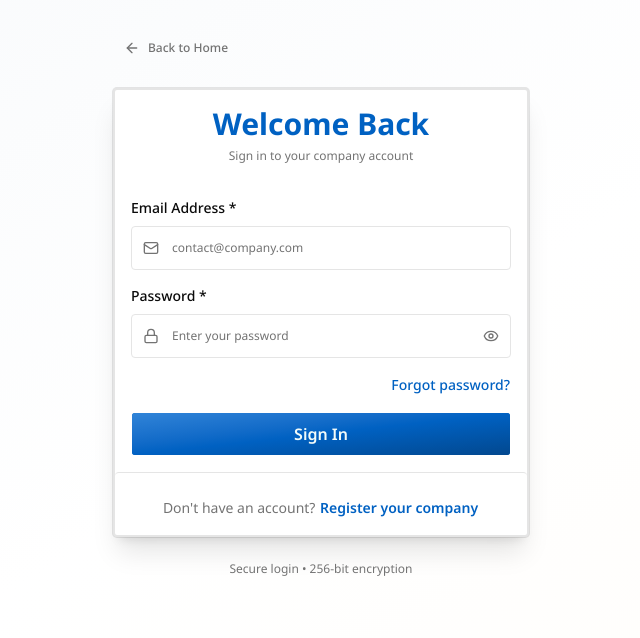
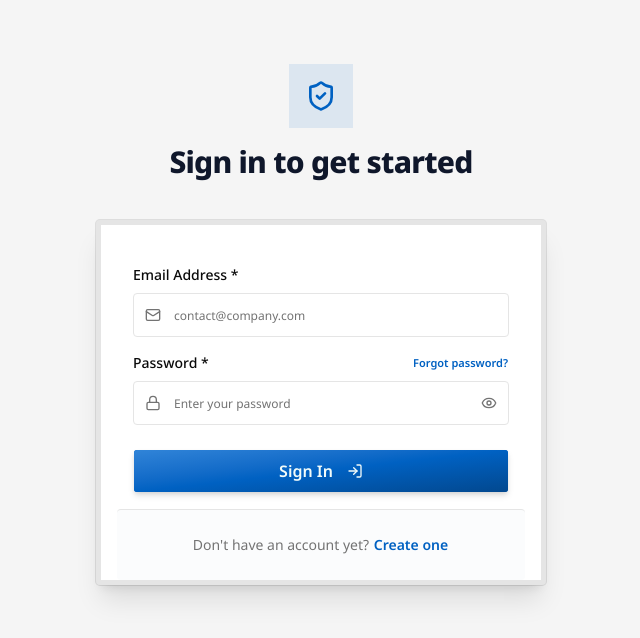
Before and after one commit to ASTU-Final-Year/final-project, a Next.js app: page /login in a window 1280 px wide. Shown: the top 638 px of the page, without its empty margins (319-959 px from the left). Built offline with nearby package versions, Linux system fonts and the light colour scheme.

Commit message:
implement signin page

```diff
--- a/src/app/login/page.jsx
+++ b/src/app/login/page.jsx
@@ -1,10 +1,16 @@
-// app/login/page.jsx
 "use client";
 
-import React, { useState } from "react";
-import Link from "next/link";
-import { useRouter } from "next/navigation"; // ADD THIS IMPORT
-import { Mail, Lock, Eye, EyeOff, ArrowLeft } from "lucide-react";
+import React, { useEffect, useState } from "react";
+import { useRouter } from "next/navigation";
+import {
+  Mail,
+  Lock,
+  Eye,
+  EyeOff,
+  ArrowLeft,
+  ShieldCheck,
+  LogIn,
+} from "lucide-react";
 
 import { Button } from "@/components/ui/button";
 import {
@@ -18,69 +24,73 @@ import {
 import { Input } from "@/components/ui/input";
 import { Label } from "@/components/ui/label";
 import { Alert, AlertDescription } from "@/components/ui/alert";
+import { cn } from "@/lib/utils";
+import RequestHandler from "@/lib/request-handler";
+import { useSessionStore } from "@/store";
+import Auth from "@/lib/auth";
 
-export default function LoginPage({ onBackClick, onLoginSuccess, onSignupClick }) {
-  // ADD THIS LINE - initialize router
+export default function LoginPage() {
   const router = useRouter();
 
-  const [email, setEmail] = useState('');
-  const [password, setPassword] = useState('');
+  const session = useSessionStore((state) => state.session);
+  const setSession = useSessionStore((state) => state.setSession);
+  const [email, setEmail] = useState("");
+  const [password, setPassword] = useState("");
   const [showPassword, setShowPassword] = useState(false);
-  const [error, setError] = useState('');
+  const [error, setError] = useState("");
 
-  const handleLogin = () => {
+  useEffect(() => {
+    Auth.isLoggedIn().then((isLoggedIn) => {
+      if (isLoggedIn) {
+        router.push("/dashboard");
+      }
+    });
+  }, [router]);
+
+  const handleLogin = (e) => {
+    if (e) e.preventDefault();
     // Validation
     if (!email || !password) {
-      setError('Please enter both email and password');
+      setError("Please enter both email and password");
       return;
     }
-
-    // Get registered companies from localStorage
-    const companies = JSON.parse(localStorage.getItem('registeredCompanies') || '[]');
-
-    // Find company with matching email and password
-    const company = companies.find(c => c.email === email && c.password === password);
-
-    if (company) {
-      console.log('✅ Login successful:', company.name);
-      setError('');
-      onLoginSuccess(company);
-    } else {
-      setError('Invalid email or password');
-    }
+    const body = { email, password };
+    Auth.login(body)
+      .then(({ session }) => {
+        setSession(session);
+        router.push("/dashboard");
+        setError("");
+      })
+      .catch(({ message }) => {
+        setError(message);
+      });
   };
 
   return (
-    <div className="min-h-screen bg-gradient-to-br from-slate-50 via-white to-orange-50/30 py-8">
-      <div className="container mx-auto px-4 max-w-md">
-        {/* Back Button */}
-        <div className="mb-6">
-          <Button
-            variant="ghost"
-            onClick={onBackClick}
-            className="gap-2 text-muted-foreground hover:text-foreground"
-          >
-            <ArrowLeft className="h-4 w-4" />
-            Back to Home
-          </Button>
+    <div className="min-h-screen bg-accent flex flex-col py-16 px-4">
+      <div className="container mx-auto max-w-[450px]">
+        <div className="text-center mb-10">
+          <div className="inline-flex items-center justify-center h-16 w-16 rounded-2xl bg-primary/10 mb-4">
+            <ShieldCheck className="h-8 w-8 text-primary" />
+          </div>
+          <h1 className="text-3xl font-extrabold text-slate-900 tracking-tight">
+            Sign in to get started
+          </h1>
         </div>
 
         {/* Login Card */}
-        <Card className="border-2 shadow-xl">
-          <CardHeader className="text-center pb-4">
-            <CardTitle className="text-3xl font-bold text-primary">Welcome Back</CardTitle>
-            <CardDescription>Sign in to your company account</CardDescription>
-          </CardHeader>
-
-          <CardContent>
+        <Card className="border-5 rounded shadow-xl overflow-hidden px-4 py-10">
+          <CardContent className="">
+            <form onSubmit={handleLogin} className="space-y-4">
               {/* Error Message */}
               {error && (
-              <Alert variant="destructive" className="mb-6">
-                <AlertDescription>{error}</AlertDescription>
+                <Alert variant="destructive" className="py-2.5">
+                  <AlertDescription className="text-xs font-medium text-center">
+                    {error}
+                  </AlertDescription>
                 </Alert>
               )}
 
-            <div className="space-y-4">
               {/* Email Field */}
               <div className="space-y-2">
                 <Label htmlFor="email" className="text-sm font-medium">
@@ -93,72 +103,89 @@ export default function LoginPage({ onBackClick, onLoginSuccess, onSignupClick }
                     type="email"
                     placeholder="contact@company.com"
                     value={email}
-                    onChange={(e) => setEmail(e.target.value)}
-                    className="pl-10 h-11"
+                    onChange={(e) => {
+                      setEmail(e.target.value);
+                      if (error) setError("");
+                    }}
+                    className={cn(
+                      "pl-10 h-11",
+                      error &&
+                        "border-destructive focus-visible:ring-destructive",
+                    )}
                   />
                 </div>
               </div>
 
               {/* Password Field */}
               <div className="space-y-2">
+                <div className="flex items-center justify-between">
                   <Label htmlFor="password" className="text-sm font-medium">
                     Password *
                   </Label>
+                  <Button
+                    type="button"
+                    variant="link"
+                    className="p-0 h-auto text-[11px] font-semibold text-primary hover:underline"
+                  >
+                    Forgot password?
+                  </Button>
+                </div>
                 <div className="relative">
                   <Lock className="absolute left-3 top-1/2 -translate-y-1/2 h-4 w-4 text-muted-foreground" />
                   <Input
                     id="password"
-                    type={showPassword ? 'text' : 'password'}
+                    type={showPassword ? "text" : "password"}
                     placeholder="Enter your password"
                     value={password}
-                    onChange={(e) => setPassword(e.target.value)}
-                    className="pl-10 pr-10 h-11"
+                    onChange={(e) => {
+                      setPassword(e.target.value);
+                      if (error) setError("");
+                    }}
+                    className={cn(
+                      "pl-10 pr-10 h-11",
+                      error &&
+                        "border-destructive focus-visible:ring-destructive",
+                    )}
                   />
                   <button
                     type="button"
                     onClick={() => setShowPassword(!showPassword)}
-                    className="absolute right-3 top-1/2 -translate-y-1/2 text-muted-foreground hover:text-foreground"
+                    className="absolute right-3 top-1/2 -translate-y-1/2 text-muted-foreground hover:text-foreground transition-colors"
                   >
-                    {showPassword ? <EyeOff className="h-4 w-4" /> : <Eye className="h-4 w-4" />}
+                    {showPassword ? (
+                      <EyeOff className="h-4 w-4" />
+                    ) : (
+                      <Eye className="h-4 w-4" />
+                    )}
                   </button>
                 </div>
               </div>
 
-              {/* Forgot Password Link */}
-              <div className="text-right">
-                <Button variant="link" className="p-0 h-auto text-sm text-primary">
-                  Forgot password?
-                </Button>
-              </div>
-
               {/* Login Button */}
               <Button
-                onClick={handleLogin}
-                className="w-full h-11 text-base font-semibold"
+                type="submit"
+                className="w-full h-11 text-base font-semibold mt-2 shadow-md hover:shadow-lg transition-all"
               >
                 Sign In
+                <LogIn className="ml-2 h-4 w-4" />
               </Button>
-            </div>
+            </form>
           </CardContent>
 
-          {/* UPDATED FOOTER - This now navigates to registration page */}
-          <CardFooter className="flex justify-center border-t pt-6">
-            <p className="text-sm text-muted-foreground">
-              Don't have an account?{' '}
+          {/* Footer - Matches the Register page style with a light background */}
+          <CardFooter className="flex flex-col border-t p-6 bg-slate-50/50">
+            <p className="text-sm text-muted-foreground text-center">
+              Don't have an account yet?{" "}
               <Button
                 variant="link"
-                onClick={() => router.push('/register')} // CHANGED THIS LINE
-                className="p-0 h-auto text-sm font-semibold text-primary"
+                onClick={() => router.push("/register")}
+                className="p-0 h-auto text-sm font-semibold text-primary hover:underline"
               >
-                Register your company
+                Create one
               </Button>
             </p>
           </CardFooter>
         </Card>
-
-        <p className="text-center text-xs text-muted-foreground mt-6">
-          Secure login • 256-bit encryption
-        </p>
       </div>
     </div>
   );
```
Lines whose indentation alone changed are shown as unchanged.
